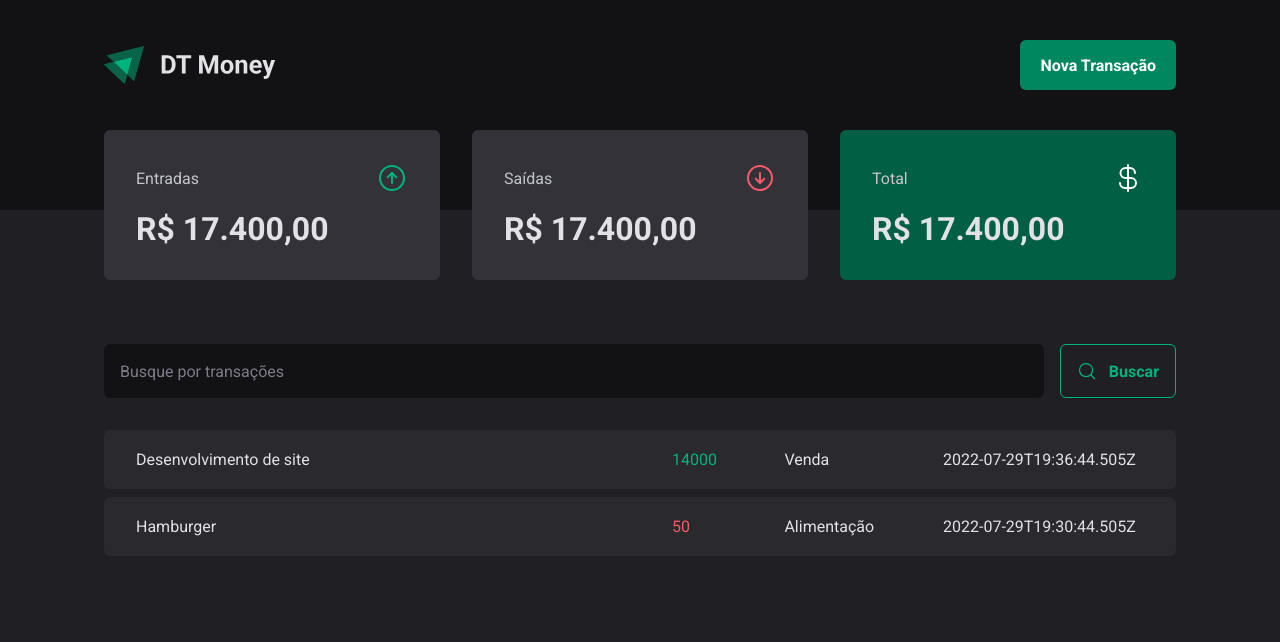
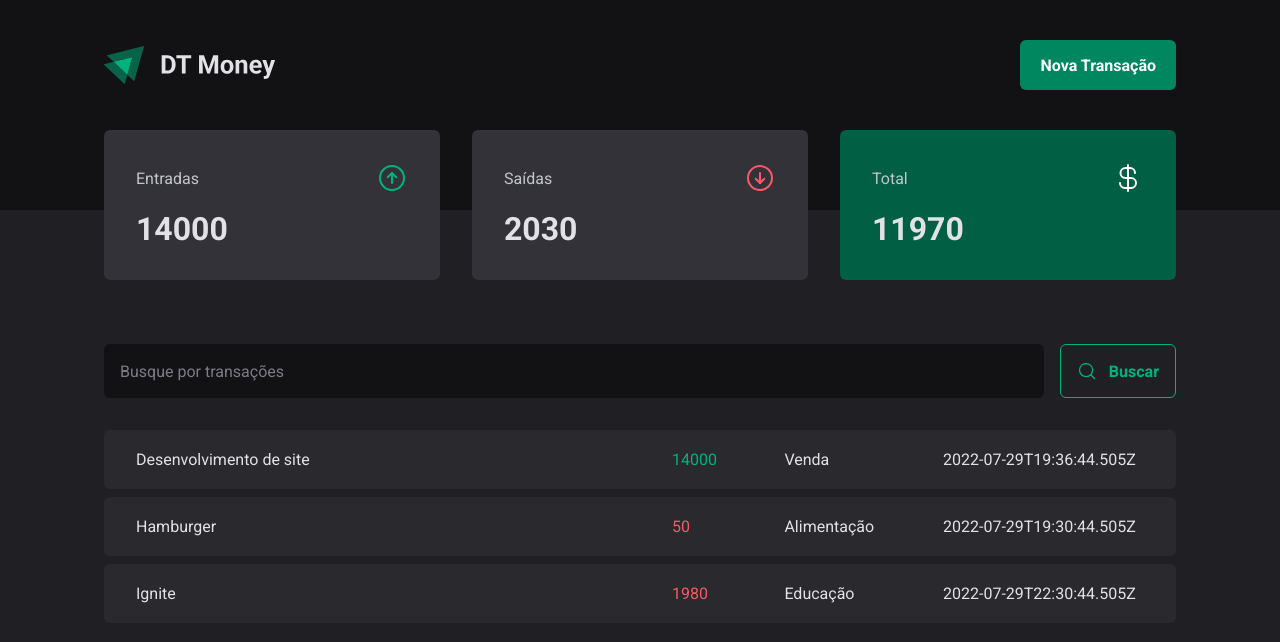
Before and after one commit to gabrielbeli/dt-money, a React (Vite) app: page / in a window 1280 px wide. Shown: the top 642 px of the page. Built offline with nearby package versions, Linux system fonts and the light colour scheme; data requests are answered from the project's data file.

Commit message:
calculando transações

```diff
--- a/server.json
+++ b/server.json
@@ -15,6 +15,14 @@
       "category": "Alimentação",
       "price": 50,
       "createdAt": "2022-07-29T19:30:44.505Z"
+    },
+    {
+      "id": 3,
+      "description": "Ignite",
+      "type": "outcome",
+      "category": "Educação",
+      "price": 1980,
+      "createdAt": "2022-07-29T22:30:44.505Z"
     }
   ]
 }
--- a/src/components/Summary/index.tsx
+++ b/src/components/Summary/index.tsx
@@ -6,7 +6,24 @@
 export function Summary() {
   const { transactions } = useContext(TransactionsContext);
 
-  console.log(transactions)
+  const summary = transactions.reduce(
+    (acc, transaction) => {
+      if(transaction.type === 'income') {
+        acc.income += transaction.price;
+        acc.total += transaction.price;
+      } else {
+        acc.outcome += transaction.price;
+        acc.total -= transaction.price;
+      }
+
+      return acc;
+    },
+    {
+      income: 0,
+      outcome: 0,
+      total: 0
+    }
+  )
 
   return (
     <SummaryContainer>
@@ -16,7 +33,7 @@
           <ArrowCircleUp size={32} color="#00b37e" />
         </header>
 
-        <strong>R$ 17.400,00</strong>
+        <strong>{summary.income}</strong>
       </SummaryCard>
 
       <SummaryCard>
@@ -25,7 +42,7 @@
           <ArrowCircleDown size={32} color="#f75a68" />
         </header>
 
-        <strong>R$ 17.400,00</strong>
+        <strong>{summary.outcome}</strong>
       </SummaryCard>
 
       <SummaryCard variant="green">
@@ -34,7 +51,7 @@
           <CurrencyDollar size={32} color="#fff" />
         </header>
 
-        <strong>R$ 17.400,00</strong>
+        <strong>{summary.total}</strong>
       </SummaryCard>
     </SummaryContainer>
   );
```
